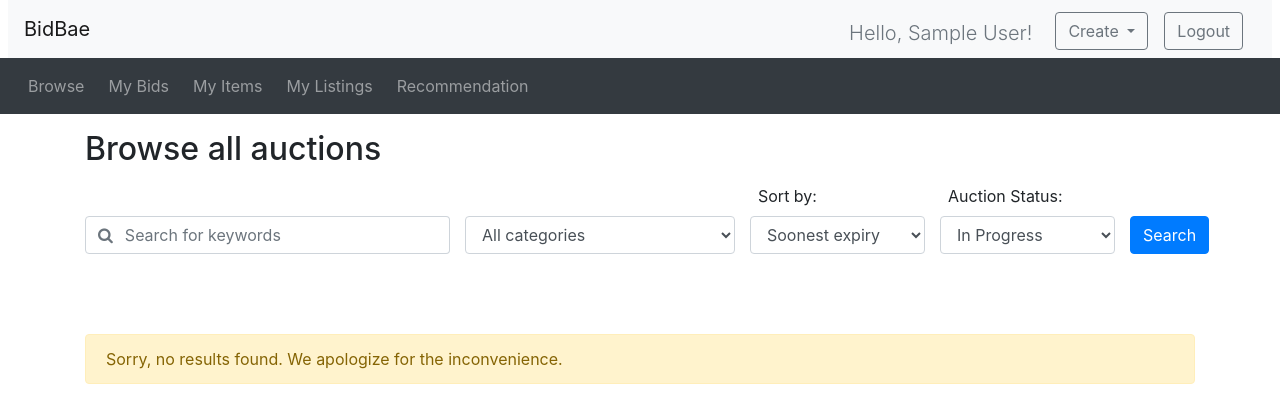
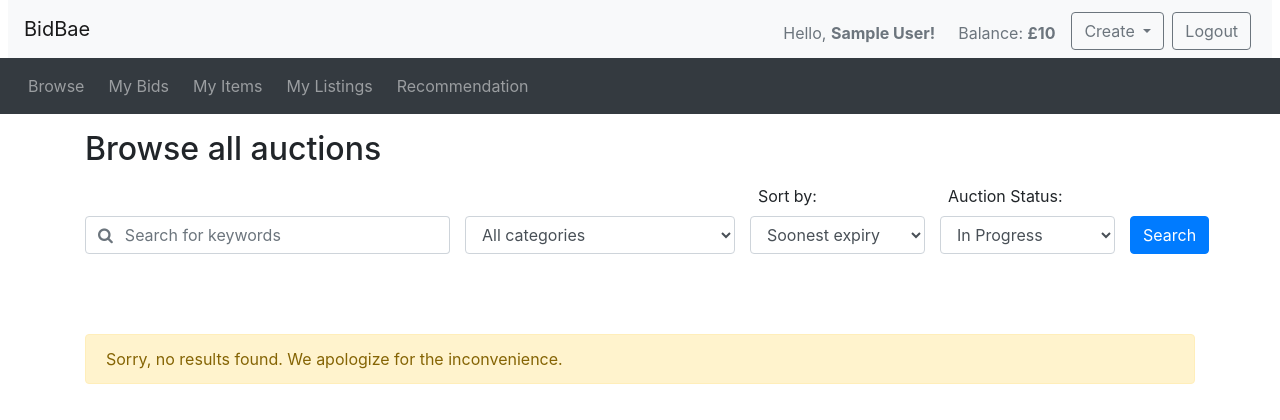
Before and after one commit to edt-dbms-group-11/bid_bae, a PHP site: page /browse.php in a window 1280 px wide. Shown: the top 420 px of the page. Run offline with PHP 8.4, Linux system fonts and the light colour scheme; the visitor is signed in with stand-in values (Sample User, id 1); tables that the repository leaves empty hold one stand-in row (values such as "Sample post"); some libraries are stand-ins or nearby versions.

Commit message:
feat: show balance in header

```diff
--- a/header.php
+++ b/header.php
@@ -1,10 +1,15 @@
+<?php include_once('database_functions.php') ?>
 <?php
 session_start();
+
+$user_id = null;
+
 if (!isset($_SESSION) || $_SESSION == null) {
 	$_SESSION['is_logged_in'] = false;
 	$_SESSION['email'] = null;
 	$_SESSION['username'] = null;
 	$_SESSION['display_name'] = null;
+	$_SESSION['user_id'] = null;
 } elseif ($_SESSION['username'] != null) {
 	$username = $_SESSION['username'];
 	$display_name = $_SESSION['display_name'];
@@ -12,6 +17,14 @@ if (!isset($_SESSION) || $_SESSION == null) {
 	$is_logged_in = true;
 	$user_id = $_SESSION['id'];
 }
+?>
+
+<?php
+  $user_balance = 0;
+	if ($user_id) {
+		$user_detail = queryUserById($user_id);
+		$user_balance = $user_detail['balance'];
+	}
 ?>
 
 <!doctype html>
@@ -41,10 +54,20 @@ if (!isset($_SESSION) || $_SESSION == null) {
 				<?php
 				if (isset($_SESSION['is_logged_in']) && $_SESSION['is_logged_in'] == true) {
 					echo "<div class=''>
-							<div class='pt-2 lead text-right text-secondary'>
-								Hello, $display_name!
+							<div class='pt-2 text-right text-secondary'>
+								Hello, <strong>$display_name!</strong>
 							</div>
 						</div>";
+				}?>
+			</li>
+			<li class="nav-item item-name align-self-center px-2">
+				<?php
+				if (isset($_SESSION['is_logged_in']) && $_SESSION['is_logged_in'] == true) {
+					echo "<div class=''>
+						<div class='pt-2 text-right text-secondary'>
+							Balance: <strong>£$user_balance</strong>
+						</div>
+					</div>";
 				}?>
 			</li>
 			<li class="nav-item item-create px-2">
@@ -64,7 +87,7 @@ if (!isset($_SESSION) || $_SESSION == null) {
 					</div>";
 				}?>
 			</li>
-			<li class="nav-item item-login px-2">
+			<li class="nav-item item-login">
 				<?php
 				if (isset($_SESSION['is_logged_in']) && $_SESSION['is_logged_in'] == true) {
 					echo "<div class='row container'>
```
